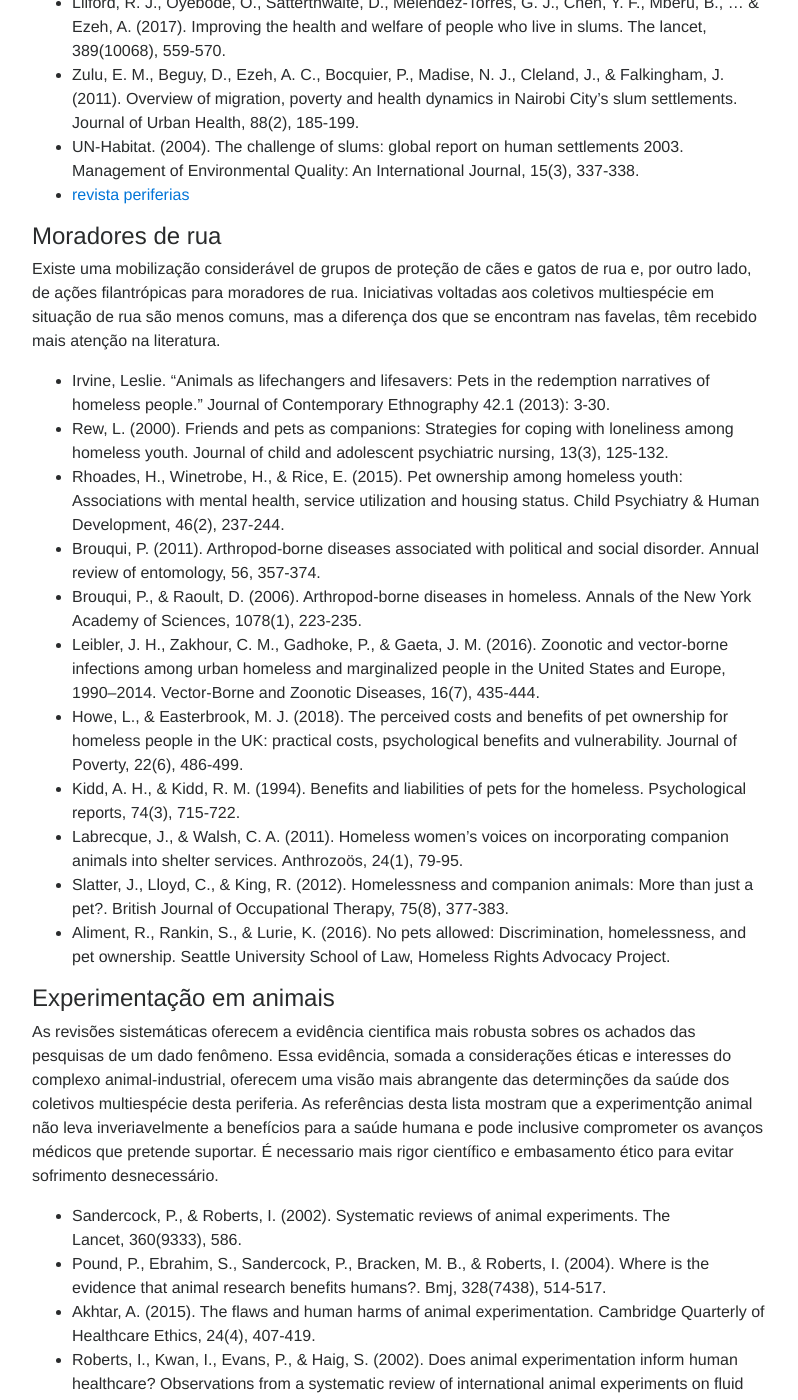
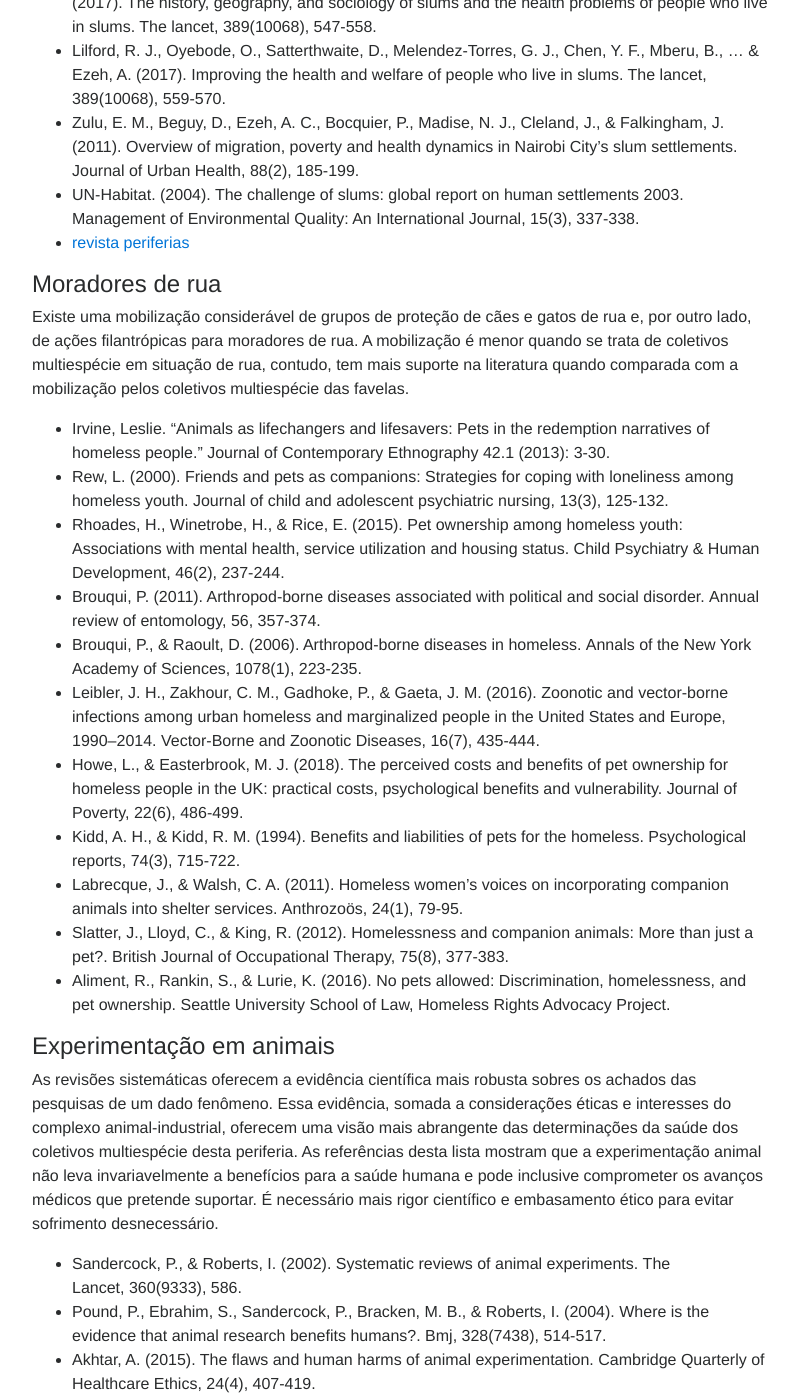
Before and after one commit to oswaldosantos/sup, a Jekyll site: the page built from pt/saiba-mais-referencias-pt.md, in a window 1280 px wide and 1400 px high, scrolled down 11432 px. Shown: the whole window, without its empty margins (239-1037 px from the left). Built offline with Jekyll 4.4.1, drawn with Linux system fonts in a browser that asks for light colours; nearby versions of some CDN libraries; some web fonts are replaced; some of the changed text lies outside the part shown.

Commit message:
Atualização

```diff
--- a/pt/saiba-mais-referencias-pt.md
+++ b/pt/saiba-mais-referencias-pt.md
@@ -51,7 +51,7 @@
 
 ### <a name="epidemio">Epidemiologia crítica e saúde coletiva</a>
 
-A epidemiologia crítica e a saúde coletiva são movimentos de saúde latino-americanos com propostas para superar a colonialidade da saúde pública do Norte global. Ironicamente têm reproduzido o antropocentrismo colonial, mas publicações recentes parecem acenar uma mudança de postura que pode fazer com que a SUP deixe der um ponto cego desses movimentos. Fora da América Latina, a *saúde pública crítica* e a *nova saúde pública* são as abordagens que compartilham mais afinidades com a epidemiologia crítica e a saúde coletiva.
+A epidemiologia crítica e a saúde coletiva são movimentos de saúde latino-americanos com propostas para superar a colonialidade da saúde pública do Norte global. Ironicamente têm reproduzido o antropocentrismo colonial, mas publicações recentes parecem acenar uma mudança de postura que pode fazer com que a SUP deixe de ser um ponto cego desses movimentos. Fora da América Latina, a *saúde pública crítica* e a *nova saúde pública* são as abordagens que compartilham mais afinidades com a epidemiologia crítica e a saúde coletiva.
 
 * Breilh, J. (2021). Critical Epidemiology and the People's Health. Oxford University Press.
 * Breilh, J. (2019). Critical epidemiology in Latin America: roots, philosophical and methodological ruptures. In Vallverdú, J.J., Puyol, A., & Estany, A. Philosophical and methodological debates in Public Health (pp. 21-45). Springer.
@@ -331,7 +332,8 @@
 
 #### Moradores de rua
 
-Existe uma mobilização considerável de grupos de proteção de cães e gatos de rua e, por outro lado, de ações filantrópicas para moradores de rua. Iniciativas voltadas aos coletivos multiespécie em situação de rua são menos comuns, mas a diferença dos que se encontram nas favelas, têm recebido mais atenção na literatura.
+Existe uma mobilização considerável de grupos de proteção de cães e gatos de rua e, por outro lado, de ações filantrópicas para moradores de rua.
+A mobilização é menor quando se trata de coletivos multiespécie em situação de rua, contudo, tem mais suporte na literatura quando comparada com a mobilização pelos coletivos multiespécie das favelas.
 
 * Irvine, Leslie. "Animals as lifechangers and lifesavers: Pets in the redemption narratives of homeless people." Journal of Contemporary Ethnography 42.1 (2013): 3-30.
 * Rew, L. (2000). Friends and pets as companions: Strategies for coping with loneliness among homeless youth. Journal of child and adolescent psychiatric nursing, 13(3), 125-132.
@@ -348,8 +350,8 @@
 
 #### Experimentação em animais
 
-As revisões sistemáticas oferecem a evidência cientifica mais robusta sobres os achados das pesquisas de um dado fenômeno. Essa evidência, somada a considerações éticas e interesses do complexo animal-industrial, oferecem uma visão mais abrangente das determinções da saúde dos coletivos multiespécie desta periferia. As referências desta lista mostram que a experimentção animal não leva inveriavelmente a benefícios para a saúde humana e pode inclusive comprometer os avanços
-médicos que pretende suportar. É necessario mais rigor científico e embasamento ético para evitar sofrimento desnecessário.
+As revisões sistemáticas oferecem a evidência científica mais robusta sobres os achados das pesquisas de um dado fenômeno. Essa evidência, somada a considerações éticas e interesses do complexo animal-industrial, oferecem uma visão mais abrangente das determinações da saúde dos coletivos multiespécie desta periferia. As referências desta lista mostram que a experimentação animal não leva invariavelmente a benefícios para a saúde humana e pode inclusive comprometer os avanços
+médicos que pretende suportar. É necessário mais rigor científico e embasamento ético para evitar sofrimento desnecessário.
 
 * Sandercock, P., & Roberts, I. (2002). Systematic reviews of animal experiments. The Lancet, 360(9333), 586.
 * Pound, P., Ebrahim, S., Sandercock, P., Bracken, M. B., & Roberts, I. (2004). Where is the evidence that animal research benefits humans?. Bmj, 328(7438), 514-517.
@@ -364,7 +366,7 @@
 
 #### Externalidades do agronegócio
 
-Para termos soberania e segurança alimentar é necessario desconstruir a ideologia do agronegócio. Precisamos comida saudável e sustentável, não periferias doentes decorrentes do lucro de transnacionais.
+Para termos soberania e segurança alimentar é necessário desconstruir a ideologia do agronegócio. Precisamos comida saudável e sustentável, não periferias doentes decorrentes do lucro de transnacionais.
 
 * Neo, H., & Emel, J. (2017). Geographies of meat: Politics, economy and culture. Taylor & Francis.
 * Wallace, R. (2016). Big farms make big flu: dispatches on influenza, agribusiness, and the nature of science. NYU Press.
```
Also changed, not shown: other parts of pt/saiba-mais-referencias-pt.md (+7 -6 lines).
